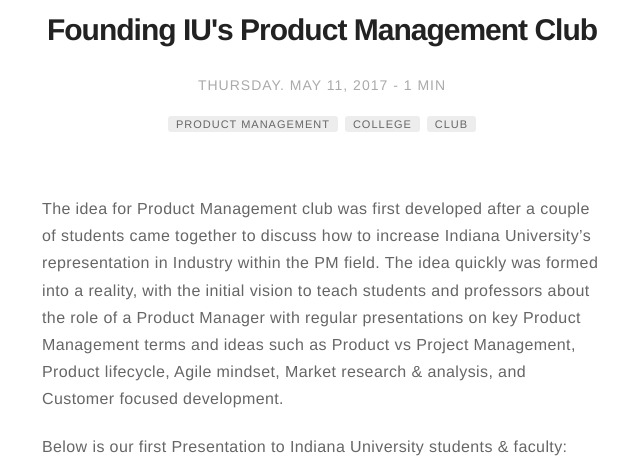
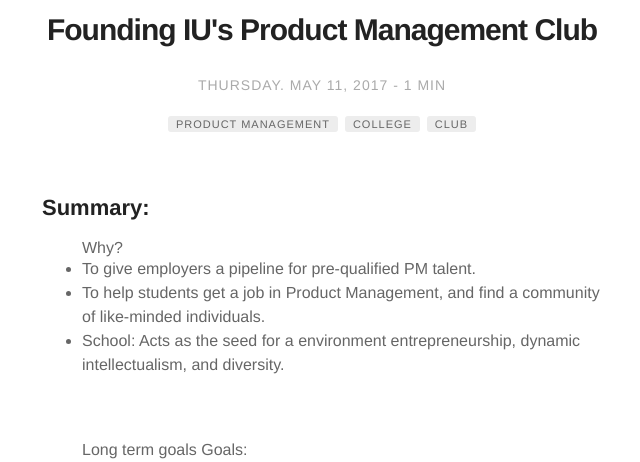
Before and after one commit to LoganJastremski/LoganJastremski.com, a Jekyll site: the page built from _posts/2017-05-11-Product-Management-Club.markdown, in a window 1280 px wide and 1400 px high, scrolled down 252 px. Shown: the top 462 px of the window, without its empty margins (318-958 px from the left). Built offline with Jekyll 4.4.1, drawn with Linux system fonts in a browser that asks for light colours; some of the changed text lies outside the part shown.

Commit message:
added summary

```diff
--- a/_posts/2017-05-11-Product-Management-Club.markdown
+++ b/_posts/2017-05-11-Product-Management-Club.markdown
@@ -16,6 +16,24 @@
 externalLink: false
 ---
 
+## Summary:
+<ul>
+Why?
+<li>To give employers a pipeline for pre-qualified PM talent.</li>
+<li>To help students get a job in Product Management, and find a community of like-minded individuals.</li>
+<li>School: Acts as the seed for a environment entrepreneurship, dynamic intellectualism, and diversity. </li>
+</ul>
+<br>
+<ul>
+Long term goals Goals:
+<li>Product Management Club has a large, recognizable Alumni base in the PM community</li>
+<li>Indiana School of Informatics, Computing, and Engineering is a program that is nationally recognized as a reason new students enter the school. </li>
+<li>Product Management Club members regularly receive job offers at top tech companies.</li>
+<li>Recruiters from top companies recognize the IU PM Club for its history of developing PM talent. </li>
+</ul>
+
+---
+
 The idea for Product Management club was first developed after a couple of students came together to discuss how to increase Indiana University's representation in Industry within the PM field.  The idea quickly was formed into a reality, with the initial vision to teach students and professors about the role of a Product Manager with regular presentations on key Product Management terms and ideas such as Product vs Project Management, Product lifecycle, Agile mindset, Market research & analysis, and Customer focused development.
 
 
@@ -25,20 +43,3 @@
 <br>
 
 We've also brought in various Product Manager in the Industry to explain to students their first-hand experiences in how they broke into the role. These speakers are a great opportunity for students to explore any questions from Industry professionals.
-
-<br>
-
-Why?
-<ul>
-<li>To give employers a pipeline for pre-qualified PM talent.</li>
-<li>To help students get a job in PM, and find a community of like-minded individuals.</li>
-<li>School: Acts as the seed for a environment entrepreneurship, dynamic intellectualism, and diversity. </li>
-</ul>
-<br>
-<ul>
-Long term goals Goals:
-<li>The PMW has a large, recognizable Alumni base in the PM community</li>
-<li>SOIC, and program are nationally recognized as a reason new students enter the school. </li>
-<li>PM Club members regularly receive job offers at top tech companies </li>
-<li>Recruiters from top companies recognize the IU PM Club for its history of developing PM talent. </li>
-</ul>
```
